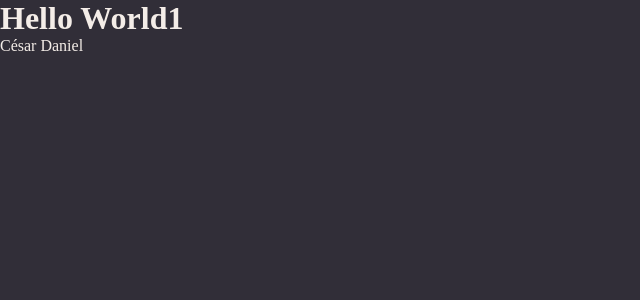
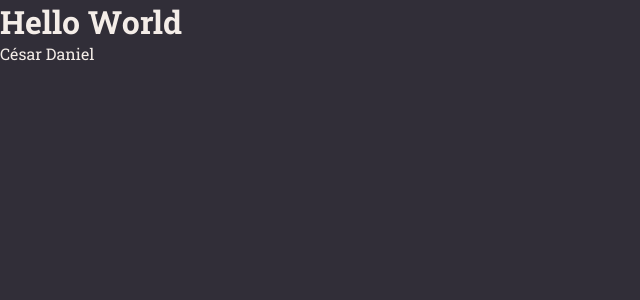
Before and after one commit to cesarDanielRodrigues/explorer-introducaoReact, a React (Vite) app in the folder rocketnotes/: page / in a window 1280 px wide. Shown: the top 300 px of the page, without its empty margins (0-640 px from the left). Built offline with nearby package versions, Linux system fonts and the light colour scheme.

Commit message:
Fontes Personalizados

```diff
--- a/rocketnotes/index.html
+++ b/rocketnotes/index.html
@@ -1,8 +1,16 @@
-<!doctype html>
+<!DOCTYPE html>
 <html lang="en">
   <head>
     <meta charset="UTF-8" />
     <meta name="viewport" content="width=device-width, initial-scale=1.0" />
+
+    <link rel="preconnect" href="https://fonts.googleapis.com" />
+    <link rel="preconnect" href="https://fonts.gstatic.com" crossorigin />
+    <link
+      href="https://fonts.googleapis.com/css2?family=Roboto+Slab:wght@100..900&display=swap"
+      rel="stylesheet"
+    />
+
     <title>RocketNotes</title>
   </head>
   <body>
--- a/rocketnotes/src/pages/Details/index.jsx
+++ b/rocketnotes/src/pages/Details/index.jsx
@@ -5,7 +5,7 @@
 
   return(
     <Container>
-      <h1>Hello World1</h1>
+      <h1>Hello World</h1>
       <span>César Daniel</span>
     </Container>
   )
--- a/rocketnotes/src/styles/global.js
+++ b/rocketnotes/src/styles/global.js
@@ -8,7 +8,15 @@
     }
     body{
         background-color: ${({theme})=>theme.COLORS.BACKGROUND_800};
-        color: ${({theme})=>theme.COLORS.WHITE}
+        color: ${({theme})=>theme.COLORS.WHITE};
+
+        -webkit-font-smoothing: antialiased
+    }
+
+    body, a, input, textarea{
+        font-family: "Roboto Slab", serif;
+        font-size: 16px;
+        outline: none;
     }
     a{
         text-decoration: none;
```
